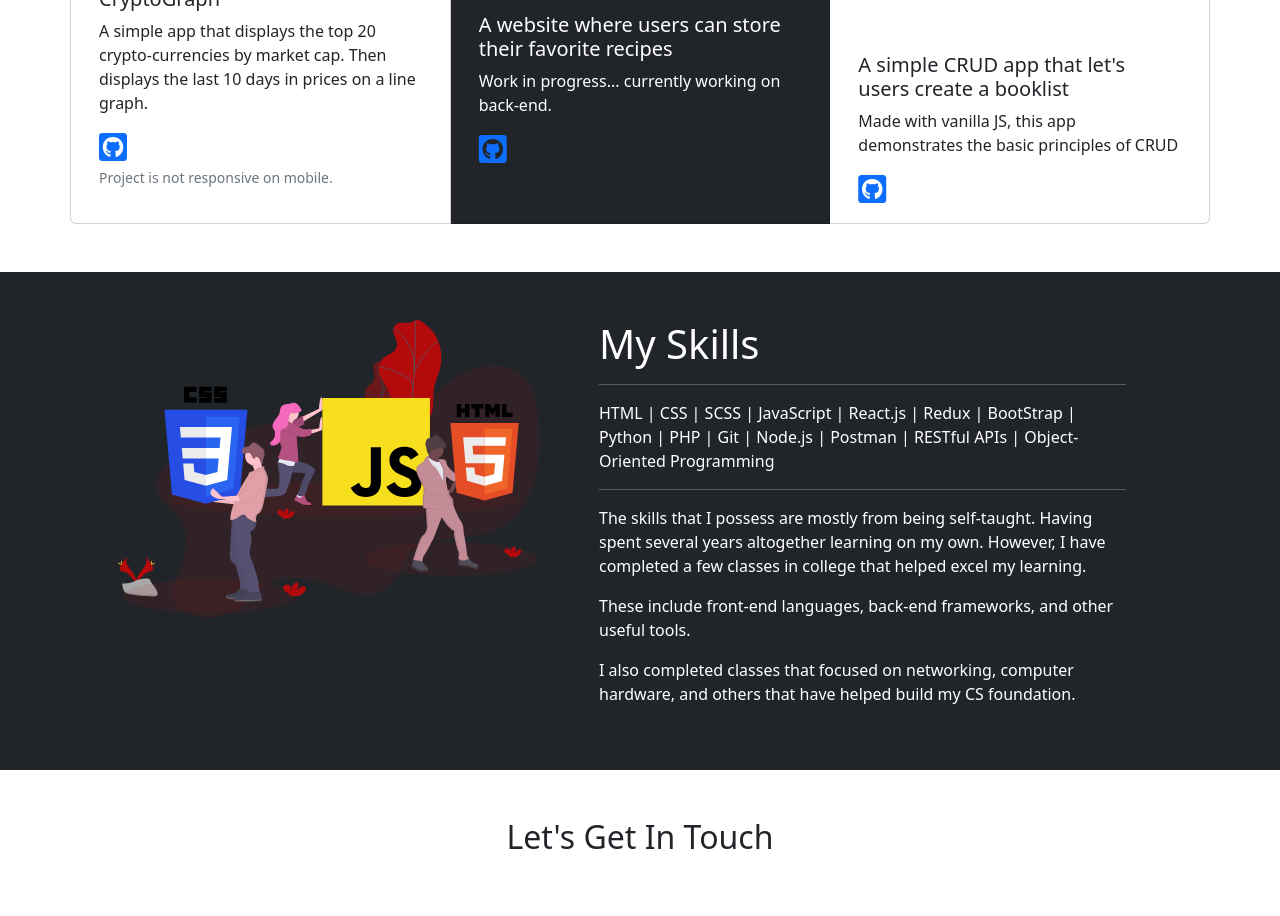
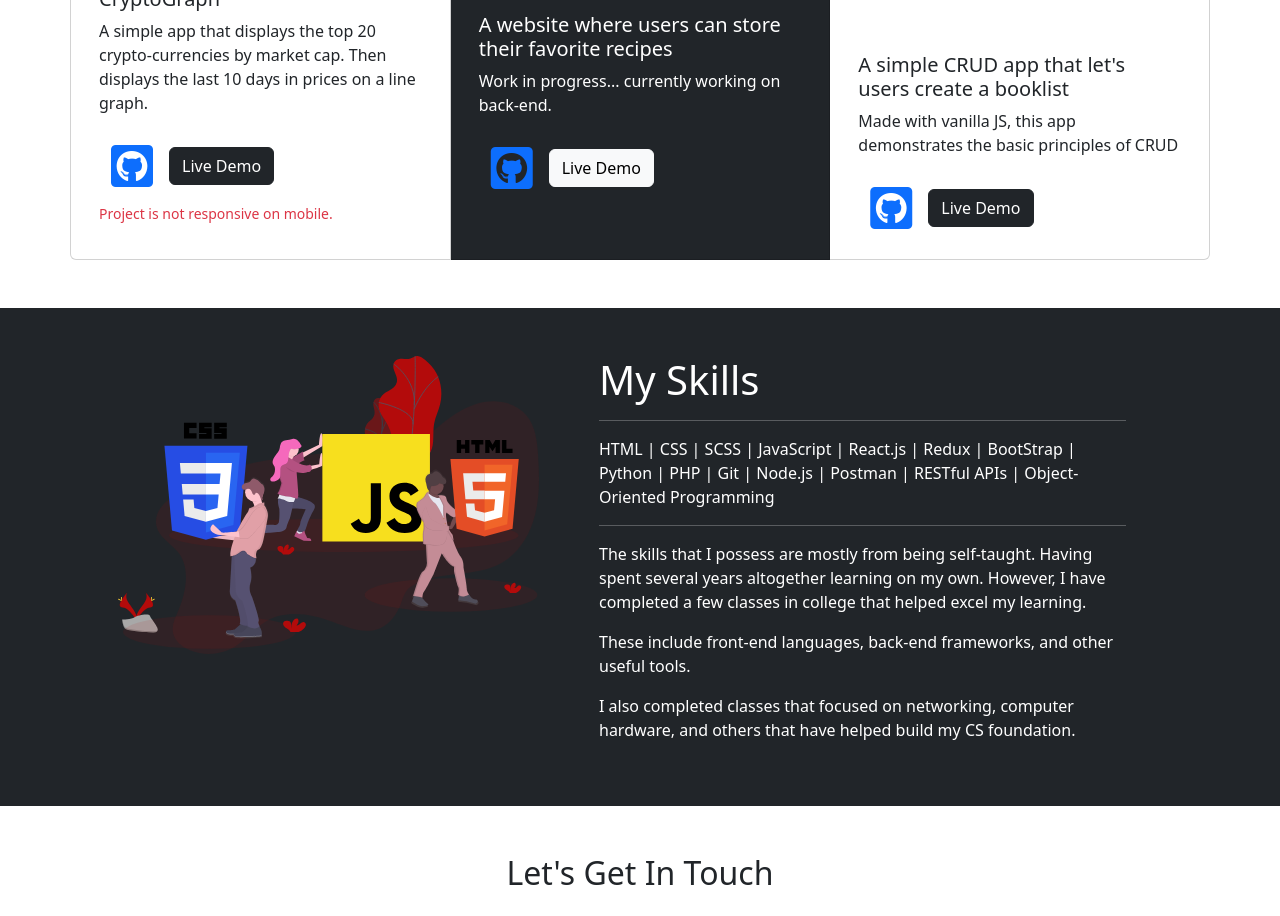
Before and after one commit to dlogoh/portfolio-website, a React (Create React App) app: page / in a window 1280 px wide. Shown: the part 1660-2576 px from the top of the page. Built offline with nearby package versions, Linux system fonts and the light colour scheme.

Commit message:
added live demo buttons for projects

```diff
--- a/src/components/MainContent.jsx
+++ b/src/components/MainContent.jsx
@@ -100,11 +100,25 @@ function MainContent() {
                     market cap. Then displays the last 10 days in prices on a
                     line graph.
                   </p>
-                  <a href='https://github.com/dlogoh/CryptoGraph'>
-                    <i className='fa-brands fa-2x fa-square-github' />
-                  </a>
+                  <div className='container d-flex justify-center align-items-center'>
+                    <a
+                      href='https://github.com/dlogoh/CryptoGraph'
+                      target='_blank'
+                      rel='noreferrer noopener'
+                    >
+                      <i className='fa-brands fa-3x fa-square-github' />
+                    </a>
+                    <a
+                      href='https://thriving-panda-f0b5d6.netlify.app/'
+                      className='btn btn-dark m-3'
+                      target='_blank'
+                      rel='noreferrer noopener'
+                    >
+                      Live Demo
+                    </a>
+                  </div>
                   <p className='card-text'>
-                    <small className='text-muted'>
+                    <small className='text-danger'>
                       Project is not responsive on mobile.
                     </small>
                   </p>
@@ -123,9 +137,23 @@ function MainContent() {
                   <p className='card-text text-white'>
                     Work in progress... currently working on back-end.
                   </p>
-                  <a href='https://github.com/dlogoh/thepantry'>
-                    <i className='fa-brands fa-2x fa-square-github' />
-                  </a>
+                  <div className='container d-flex justify-center align-items-center'>
+                    <a
+                      href='https://github.com/dlogoh/thepantry'
+                      target='_blank'
+                      rel='noreferrer noopener'
+                    >
+                      <i className='fa-brands fa-3x fa-square-github' />
+                    </a>
+                    <a
+                      href='https://benevolent-sunflower-124d04.netlify.app/'
+                      className='btn btn-light m-3'
+                      target='_blank'
+                      rel='noreferrer noopener'
+                    >
+                      Live Demo
+                    </a>
+                  </div>
                   <p className='card-text'>
                     <small className='text-muted'></small>
                   </p>
@@ -145,9 +173,23 @@ function MainContent() {
                     Made with vanilla JS, this app demonstrates the basic
                     principles of CRUD
                   </p>
-                  <a href='https://github.com/dlogoh/booklist'>
-                    <i className='fa-brands fa-2x fa-square-github' />
-                  </a>
+                  <div className='container d-flex justify-center align-items-center'>
+                    <a
+                      href='https://github.com/dlogoh/booklist'
+                      target='_blank'
+                      rel='noreferrer noopener'
+                    >
+                      <i className='fa-brands fa-3x fa-square-github' />
+                    </a>
+                    <a
+                      href='https://precious-souffle-de553e.netlify.app/'
+                      className='btn btn-dark m-3'
+                      target='_blank'
+                      rel='noreferrer noopener'
+                    >
+                      Live Demo
+                    </a>
+                  </div>
                   <p className='card-text'>
                     <small className='text-muted'></small>
                   </p>
```
